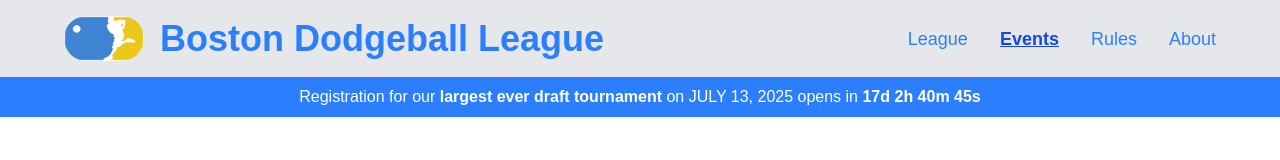
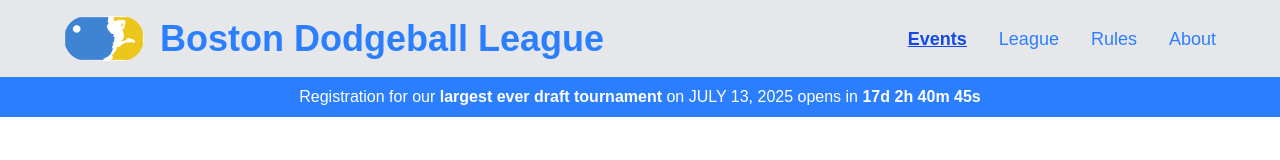
Before and after one commit to jsartin513/bdl-site, a Next.js app: page /events in a window 1280 px wide. Shown: the top 160 px of the page. Built offline with nearby package versions, Linux system fonts and the light colour scheme.

Commit message:
Make events the default page

```diff
--- a/app/components/TopNav.tsx
+++ b/app/components/TopNav.tsx
@@ -25,17 +25,17 @@ export default function TopNav() {
           <ul className="flex justify-center space-x-8">
             <li
               className={`text-lg ${
+                pathname === "/events" ? "font-bold underline text-blue-700" : ""
+              }`}
+            >
+              <Link href="/events">Events</Link>
+            </li>
+            <li
+              className={`text-lg ${
                 pathname === "/league" ? "font-bold underline text-blue-700" : ""
               }`}
             >
               <Link href="/league">League</Link>
-            </li>
-            <li
-              className={`text-lg ${
-                pathname === "/events" ? "font-bold underline text-blue-700" : ""
-              }`}
-            >
-              <Link href="/events">Events</Link>
             </li>
             <li
               className={`text-lg ${
--- a/app/page.tsx
+++ b/app/page.tsx
@@ -1,6 +1,6 @@
 import { redirect } from "next/navigation";
 
 export default function Home() {
-  redirect("/league");
+  redirect("/events");
   return null;
 }
```
